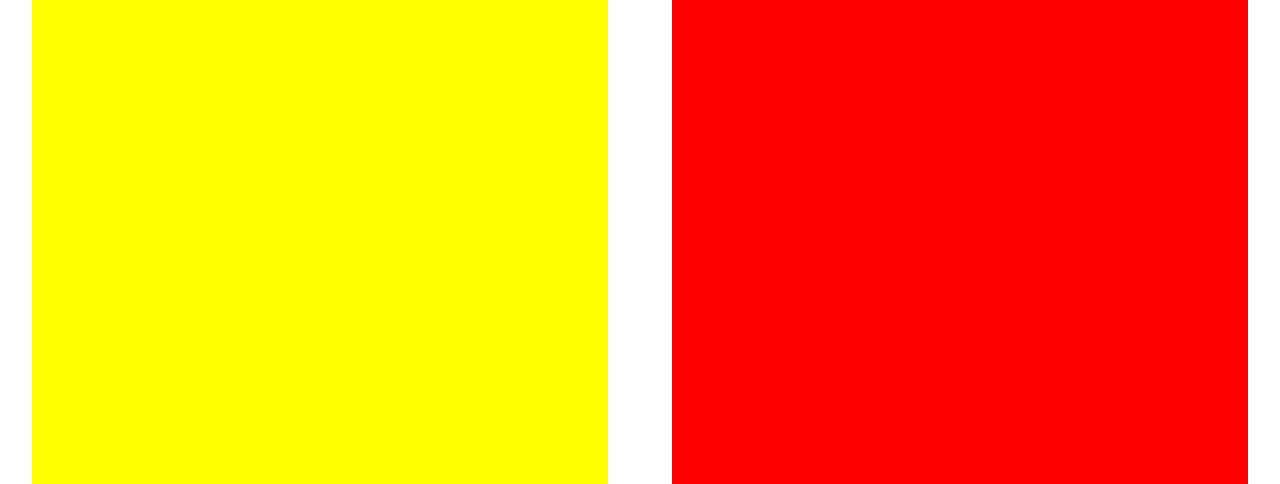
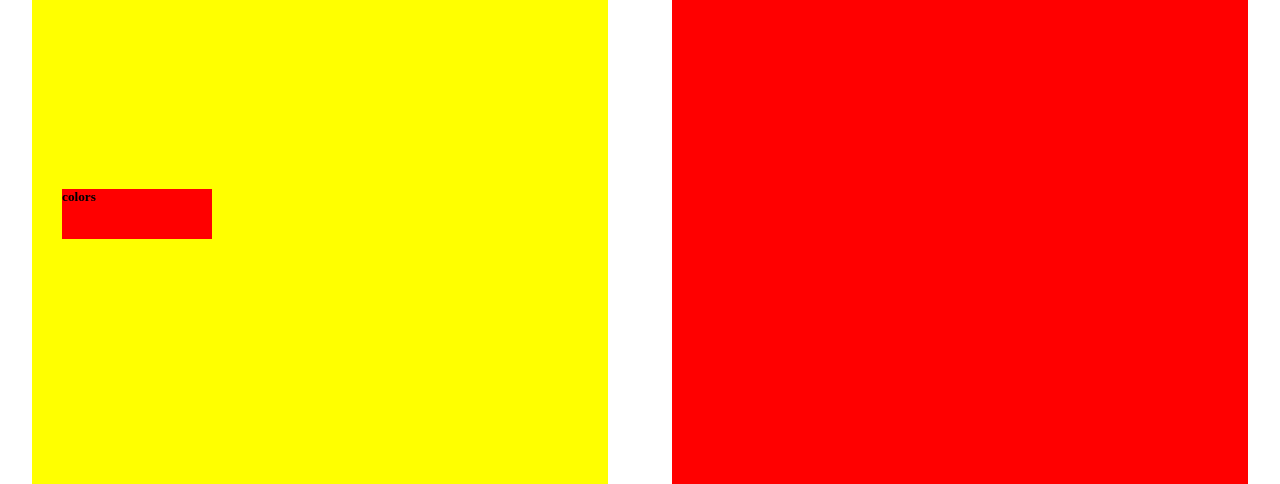
Before and after one commit to Shyl0214/Cotton-Weave-template, a plain HTML site: page index.html in a window 1280 px wide. Shown: the part 316-800 px from the top of the page. Drawn offline with Linux system fonts and the light colour scheme.

Commit message:
changed the font file name

```diff
--- a/index.html
+++ b/index.html
@@ -10,6 +10,16 @@
     <main>
         <div id="left">
             <h1>a cotton <br> weave.</h1>
+
+            <div class="color-div">
+                <h5>colors</h5>
+                <div class="color-1"></div>
+                <div class="color-2"></div>
+
+            </div>
+            <div class="content">
+
+            </div>
         </div>
         <div id="right"></div>
     </main>
--- a/style.css
+++ b/style.css
@@ -8,6 +8,7 @@ html,
 body {
   width: 100%;
   height: 100%;
+  font-family: montserrat;
 }
 
 main {
@@ -16,24 +17,32 @@ main {
   display: flex;
   justify-content: space-around;
   padding-top: 100px;
-
 }
 
-#left{
+#left {
   width: 45%;
   height: 100%;
   background-color: yellow;
   padding: 20px 30px;
+  display: flex;
+  flex-direction: column;
+  justify-content: space-between;
 }
 
-#left h1{
+#left h1 {
   font-size: 5rem;
   font-weight: 500;
+  line-height: 5rem;
 }
 
-#right{
+.color-div{
+    width: 150px;
+    height: 50px;
+    background-color: red;
+}
+
+#right {
   width: 45%;
   height: 100%;
   background-color: red;
-
 }
```
Also changed, not shown: mont.ttf (renamed from Montserrat-VariableFont_wght.ttf). Lines whose indentation alone changed are shown as unchanged.
